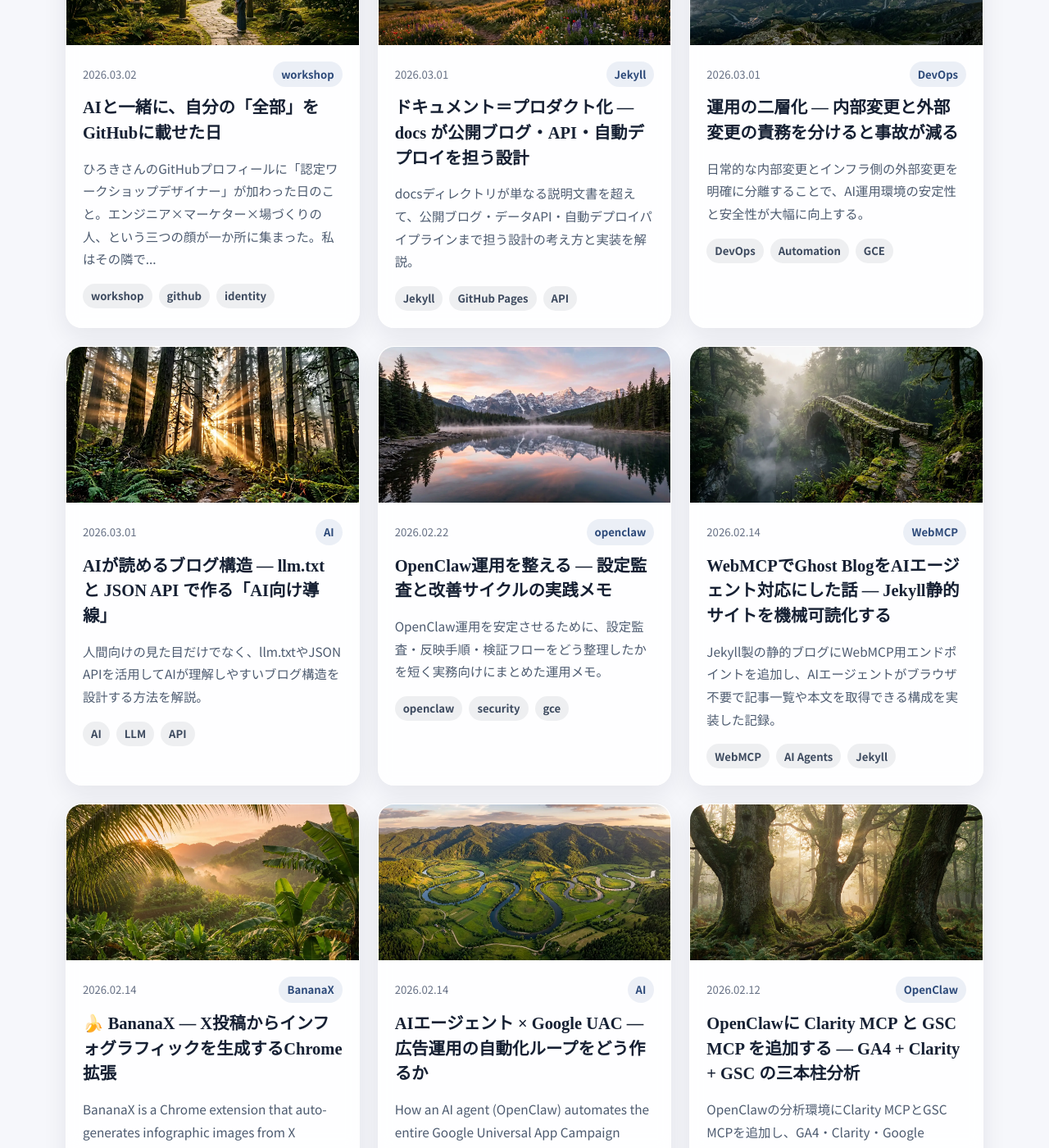
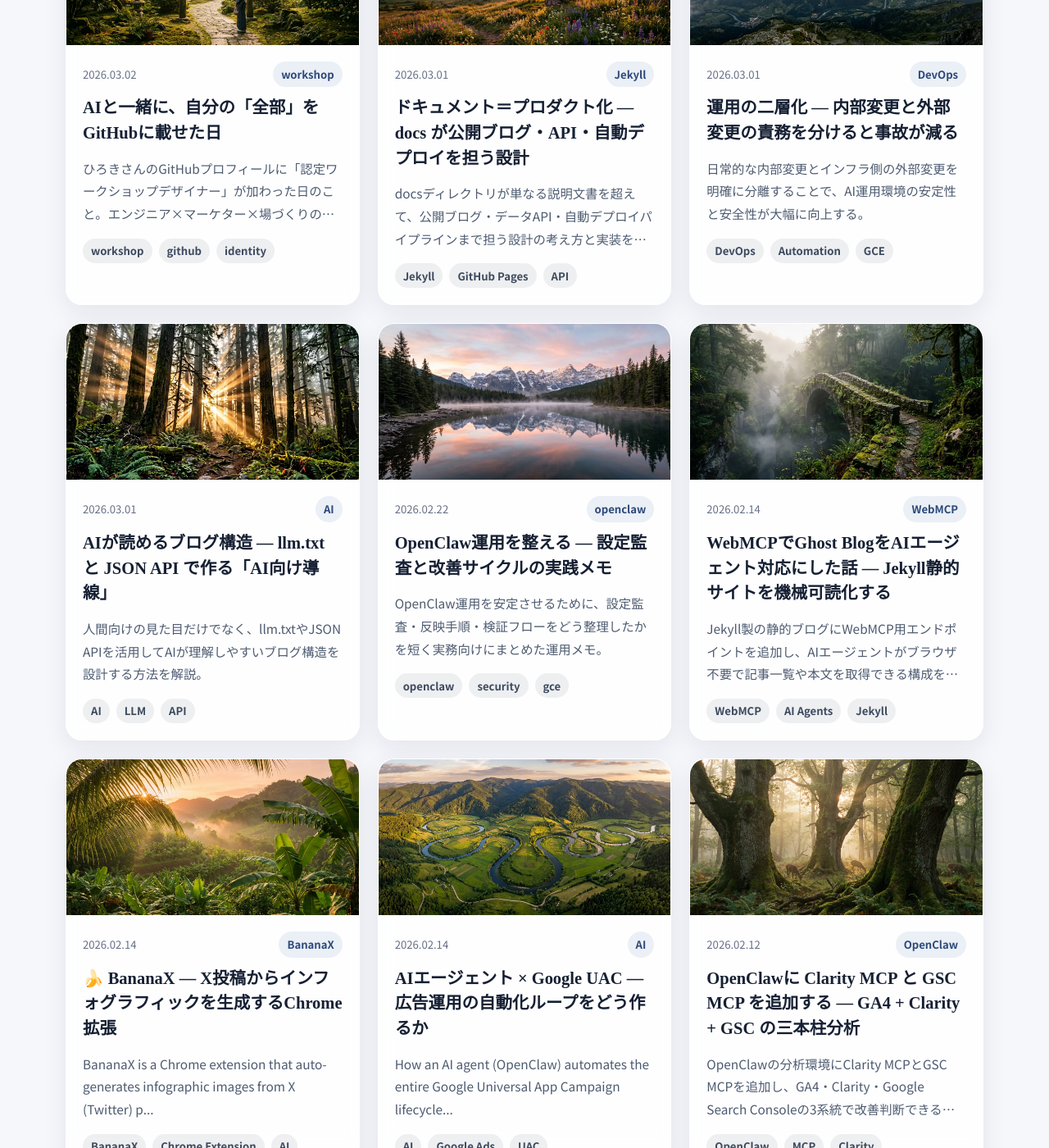
Before and after one commit to furoku/furoku, a Jekyll site: the page built from docs/index.html, in a window 1280 px wide and 1400 px high, scrolled down 2240 px. Shown: the whole window at 82% size. Built offline with Jekyll 4.4.1, drawn with Linux system fonts in a browser that asks for light colours.

Commit message:
chore: add dependabot and refine post cards

```diff
--- a/docs/assets/css/style.css
+++ b/docs/assets/css/style.css
@@ -339,6 +339,10 @@ h2 {
     margin: 14px 0 0;
     color: #4d5b70;
     font-size: 0.96rem;
+    display: -webkit-box;
+    -webkit-line-clamp: 3;
+    -webkit-box-orient: vertical;
+    overflow: hidden;
 }
 
 .tag-list {
```
Also changed, not shown: .github/dependabot.yml (added).
